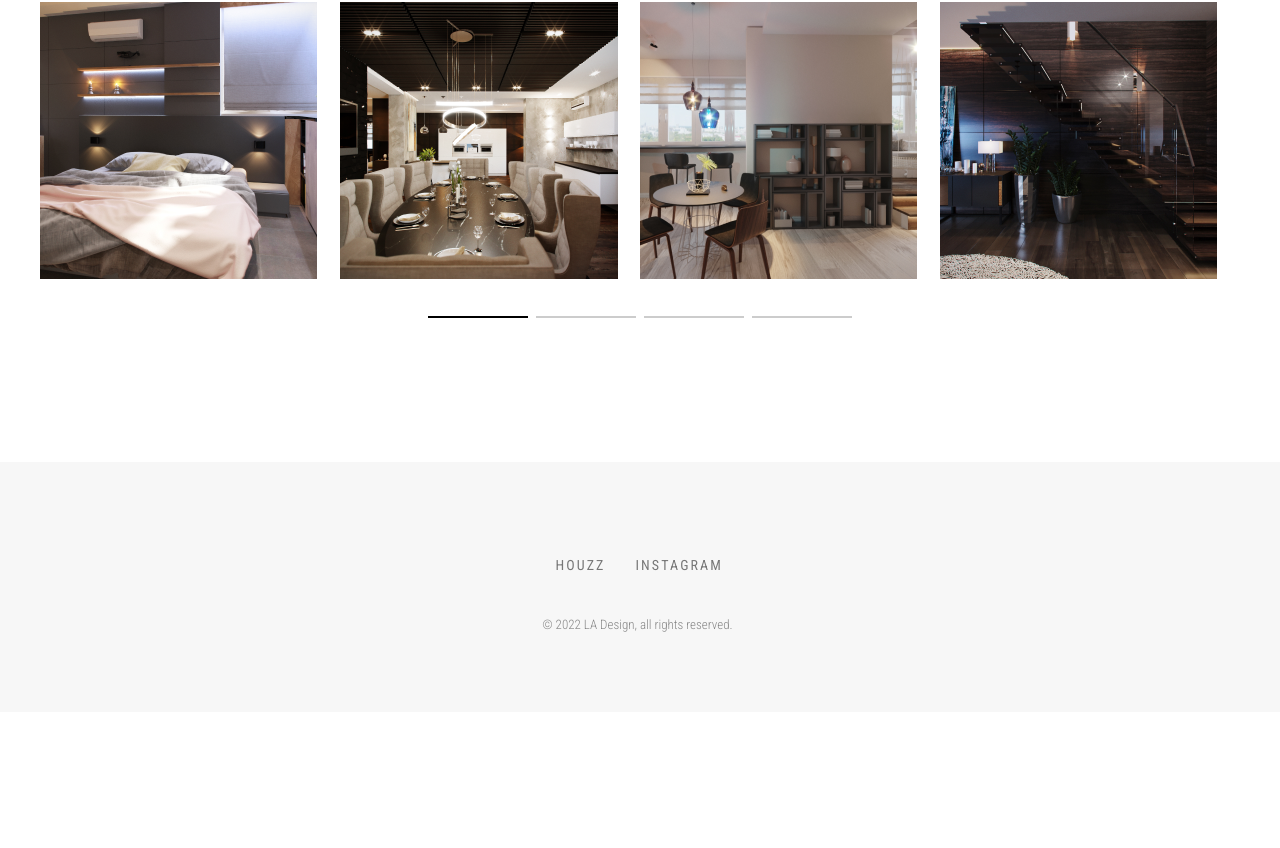
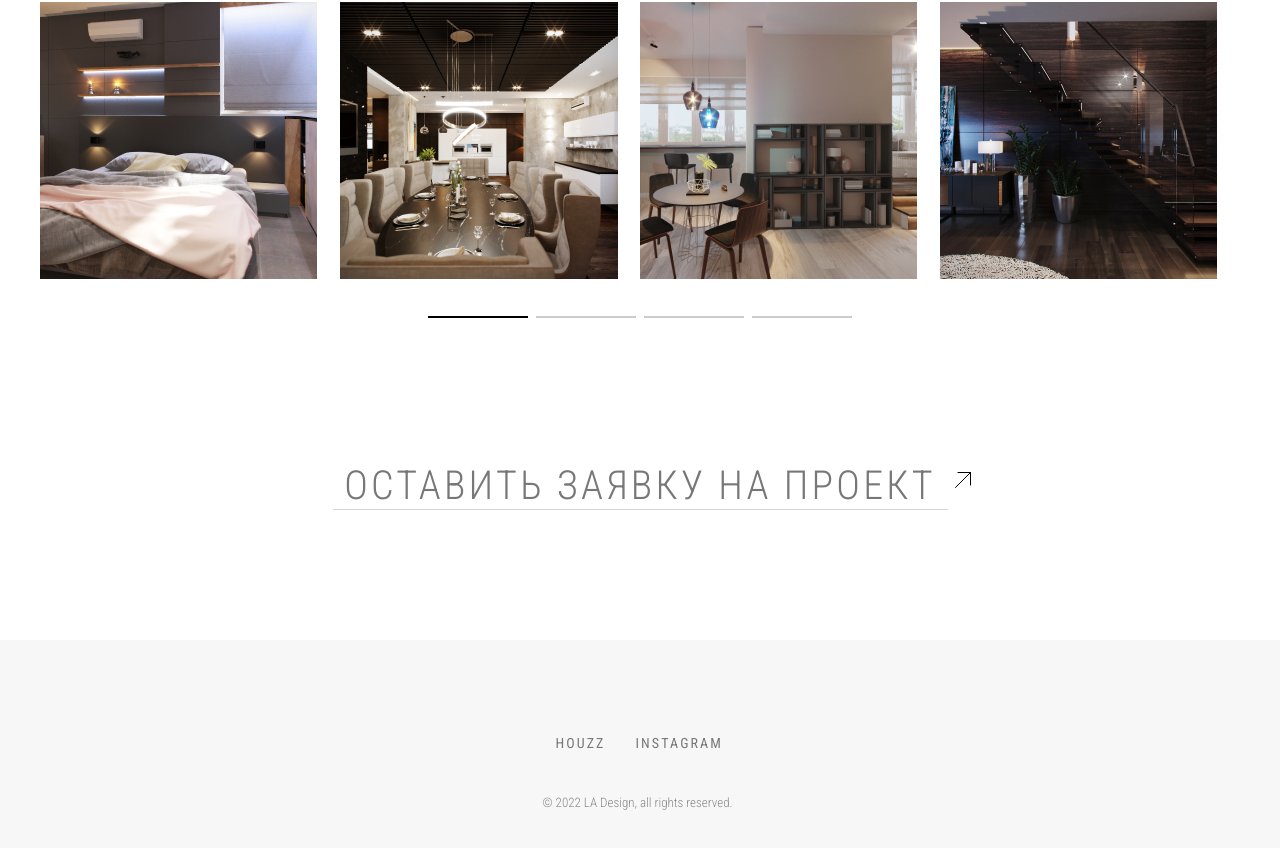
Before and after one commit to arinaab/ladesign-vue, a Vue app: page /price in a window 1280 px wide. Shown: the part 1924-2772 px from the top of the page. Before the commit the page ends 2636 px from the top, so only its background shows below. Built offline with nearby package versions, Linux system fonts and the light colour scheme.

Commit message:
add LinkApp

```diff
--- a/src/components/DesignPrice/DesignPrice.vue
+++ b/src/components/DesignPrice/DesignPrice.vue
@@ -18,10 +18,12 @@
      @showThanksModal="showThanksModal"></portfolio-modal>
     <thanks-modal v-if="GET_MODALTHANKS_STATE" @changeModal="closeModal"></thanks-modal>
     <slider-app></slider-app>
+    <link-app></link-app>
 </template>
 
 <script>
     import SubtitleApp from "@/components/UI/subtitle/SubtitleApp";
+    import LinkApp from "@/components/LinkApp/LinkApp";
     import DesignItem from "@/components/DesignItem/DesignItem";
     import PortfolioModal from "@/components/PortfolioModal/PortfolioModal";
     import ThanksModal from "@/components/ThanksModal/ThanksModal";
@@ -30,7 +32,7 @@
     export default {
         name: "DesignPrice",
         components: {
-            SubtitleApp, DesignItem, PortfolioModal, ThanksModal, SliderApp
+            SubtitleApp, DesignItem, PortfolioModal, ThanksModal, SliderApp, LinkApp
         },
         computed: {
             ...mapGetters('MainModule', ['GET_MODALFORM_STATE', 'GET_MODALTHANKS_STATE']),
--- /dev/null
+++ b/src/components/LinkApp/LinkApp.vue
@@ -0,0 +1,23 @@
+<template>
+    <div class="link">
+        <p @click="showModal">Оставить заявку на проект</p>
+        <img src="@/assets/arrowportfolio.svg" alt="arrow">
+    </div>
+</template>
+
+<script>
+    import { mapMutations } from 'vuex'
+    export default {
+        name: "LinkApp",
+        methods: {
+            ...mapMutations('MainModule', ['SET_MODALFORM_STATE']),
+            showModal () {
+                this.SET_MODALFORM_STATE(true)
+            }
+        }
+    }
+</script>
+
+<style scoped lang="scss">
+    @use "style";
+</style>
--- /dev/null
+++ b/src/components/LinkApp/style.scss
@@ -0,0 +1,27 @@
+.link {
+  margin: 130px auto 0;
+  border-bottom: 1px solid #D5D5D5;
+  position: relative;
+  cursor: pointer;
+  max-width: 615px;
+  p {
+    font-weight: 300;
+    font-size: 40px;
+    text-align: center;
+    letter-spacing: 0.08em;
+    text-transform: uppercase;
+    color: #777777;
+    &:hover {
+      color: #393246;
+    }
+  }
+  &:hover {
+    border-bottom: 1px solid #393246;
+  }
+  img {
+    display: block;
+    position: absolute;
+    top: 10px;
+    right: -23px;
+  }
+}
--- a/src/components/PortfolioApp/PortfolioApp.vue
+++ b/src/components/PortfolioApp/PortfolioApp.vue
@@ -12,10 +12,7 @@
         <div v-if="moreItems" class="portfolio__items">
             <portfolio-img v-for="item in itemsImg" :key="item.id" :img="item"></portfolio-img>
         </div>
-        <div class="portfolio__link">
-            <p @click="showModal">Оставить заявку на проект</p>
-            <img src="@/assets/arrowportfolio.svg" alt="arrow">
-        </div>
+        <link-app></link-app>
         <portfolio-modal v-if="GET_MODALFORM_STATE" @changeModal="closeModal"
         @showThanksModal="showThanksModal"></portfolio-modal>
         <thanks-modal v-if="GET_MODALTHANKS_STATE" @changeModal="closeModal"></thanks-modal>
@@ -26,6 +23,7 @@
     import SubtitleApp from "@/components/UI/subtitle/SubtitleApp";
     import PortfolioItem from "@/components/PortfolioItem/PortfolioItem";
     import ButtonApp from "@/components/UI/button/ButtonApp";
+    import LinkApp from "@/components/LinkApp/LinkApp";
     import PortfolioImg from "@/components/PortfolioImg/PortfolioImg";
     import PortfolioModal from "@/components/PortfolioModal/PortfolioModal";
     import ThanksModal from "@/components/ThanksModal/ThanksModal";
@@ -33,7 +31,7 @@
     export default {
         name: "PortfolioApp.vue",
         components: {
-            SubtitleApp, PortfolioItem, ButtonApp, PortfolioImg, PortfolioModal, ThanksModal
+            SubtitleApp, PortfolioItem, ButtonApp, PortfolioImg, PortfolioModal, ThanksModal, LinkApp
         },
         computed: {
             ...mapGetters('MainModule', ['GET_MODALFORM_STATE', 'GET_MODALTHANKS_STATE']),
@@ -87,9 +85,6 @@
             showMoreItems () {
                 this.moreItems = true
             },
-            showModal () {
-                this.SET_MODALFORM_STATE(true)
-            },
             closeModal () {
                 this.SET_MODALFORM_STATE(false)
                 this.SET_MODALTHANKS_STATE(false)
--- a/src/components/UI/modal/style.scss
+++ b/src/components/UI/modal/style.scss
@@ -9,6 +9,7 @@
   justify-content: center;
   align-items: center;
   padding-top: 100px;
+  z-index: 12;
   &__wrapper {
     display: flex;
     flex-direction: column;
```
